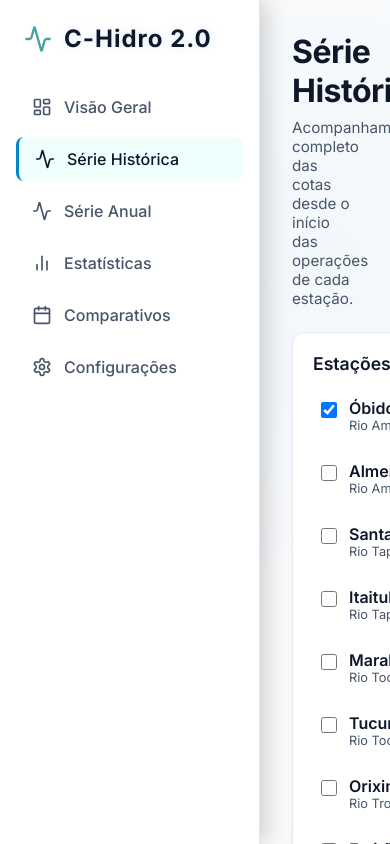
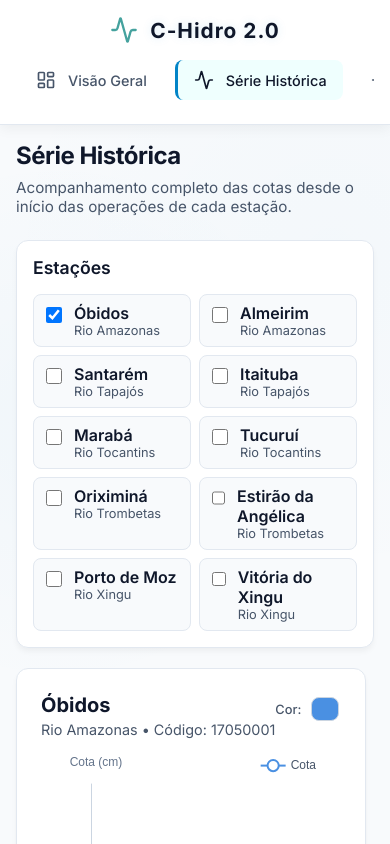
Before and after one commit to caiqueamarall/C-Hidro-2.0, a React (Vite) app: page / in a window 390 px wide. Built offline with nearby package versions, Linux system fonts and the light colour scheme; no server answers; the database is empty.

Commit message:
eixando o painel responsivo para celular

```diff
--- a/src/App.css
+++ b/src/App.css
@@ -392,3 +392,119 @@
   color: var(--accent-primary);
   box-shadow: 0 1px 3px rgba(0,0,0,0.1);
 }
+
+/* Responsividade Mobile (Telas menores que 768px) */
+@media (max-width: 768px) {
+  .app-container {
+    flex-direction: column;
+  }
+
+  /* Menu Lateral vira Menu Superior Deslizante */
+  .sidebar {
+    width: 100%;
+    height: auto;
+    padding: 16px;
+    border-right: none;
+    border-bottom: 1px solid var(--border-color);
+    box-shadow: 0 4px 12px rgba(0,0,0,0.05);
+    z-index: 20;
+  }
+
+  .sidebar-header {
+    padding: 0 0 16px 0;
+  }
+
+  .sidebar-title {
+    justify-content: center;
+    font-size: 1.3rem;
+  }
+
+  .sidebar-nav {
+    flex-direction: row;
+    overflow-x: auto;
+    padding: 0 4px 8px 4px;
+    gap: 12px;
+    -webkit-overflow-scrolling: touch;
+  }
+
+  .sidebar-nav::-webkit-scrollbar {
+    height: 4px;
+  }
+
+  .nav-item {
+    white-space: nowrap;
+    padding: 10px 16px;
+    font-size: 0.9rem;
+    flex-shrink: 0;
+  }
+
+  /* Reduzir preenchimento principal para caber mais gráfico */
+  .main-content {
+    padding: 16px;
+  }
+
+  .page-title {
+    font-size: 1.5rem;
+  }
+
+  /* Ajustar painéis e tabelas que ficam lado a lado para ficarem um embaixo do outro */
+  .serie-anual-layout, .estatisticas-layout {
+    flex-direction: column;
+    gap: 20px;
+  }
+
+  .stations-sidebar {
+    width: 100%;
+    padding: 16px;
+  }
+
+  /* Transformar os botões de estação (Rio Tapajós) em caixas lado a lado */
+  .checkbox-list {
+    flex-direction: row;
+    flex-wrap: wrap;
+    gap: 8px;
+  }
+
+  .checkbox-item {
+    background: var(--bg-primary);
+    border: 1px solid var(--border-color);
+    padding: 8px 12px;
+    flex: 1;
+    min-width: 130px;
+  }
+
+  /* Ajustar o seletor de Anos para rolar horizontalmente */
+  .anual-chart-container {
+    flex-direction: column;
+    gap: 16px;
+  }
+
+  .year-selector {
+    width: 100%;
+    border-right: none;
+    border-bottom: 1px solid var(--border-color);
+    padding-right: 0;
+    padding-bottom: 16px;
+  }
+
+  .year-chips {
+    flex-direction: row;
+    max-height: none;
+    overflow-x: auto;
+    padding-bottom: 8px;
+    gap: 12px;
+  }
+
+  .year-chip {
+    padding: 8px 24px;
+    flex-shrink: 0;
+  }
+
+  .estatisticas-table-container {
+    width: 100%;
+  }
+
+  .charts-area {
+    gap: 20px;
+  }
+}
```
